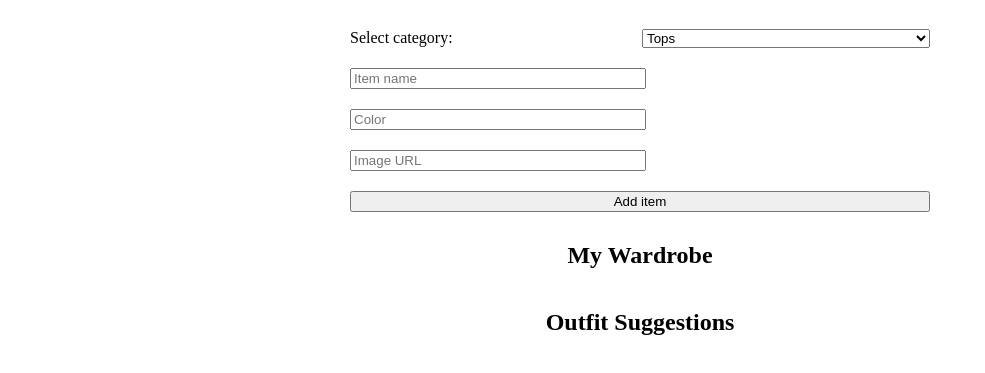
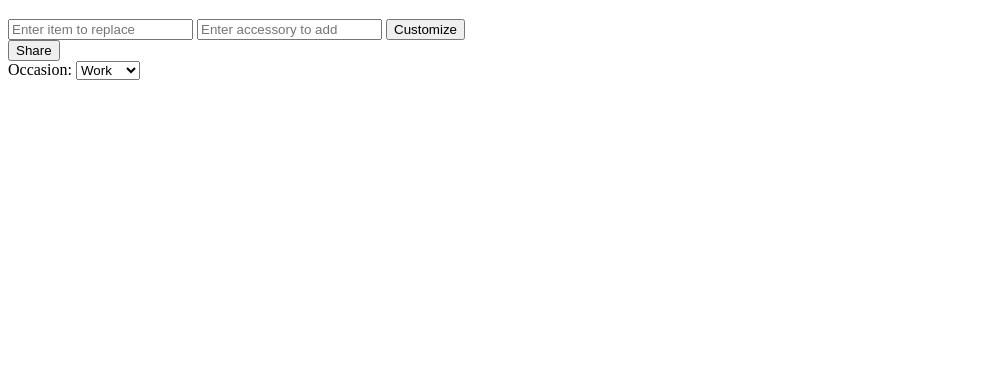
Before and after one commit to GaelKBertrand/Virtual-Wardrobe-, a plain HTML site: page index.html in a window 1280 px wide. Shown: the part 61-434 px from the top of the page, without its empty margins (0-985 px from the left). Drawn offline with Linux system fonts and the light colour scheme.

Commit message:
Update index.html

```diff
--- a/index.html
+++ b/index.html
@@ -2,36 +2,31 @@
 <html>
   <head>
     <title>Virtual Wardrobe</title>
-    <link rel="stylesheet" type="text/css" href="style.css">
+    <link rel="stylesheet" href="style.css">
   </head>
   <body>
-    <div class="container">
-      <h1>Virtual Wardrobe</h1>
-      <form>
-        <label for="category-select">Select category:</label>
-        <select id="category-select" name="category">
-          <option value="tops">Tops</option>
-          <option value="bottoms">Bottoms</option>
-          <option value="shoes">Shoes</option>
-          <option value="accessories">Accessories</option>
-        </select>
-        <input type="text" id="item-name" name="item-name" placeholder="Item name">
-        <input type="text" id="color" name="color" placeholder="Color">
-        <input type="text" id="image-url" name="image-url" placeholder="Image URL">
-        <button type="submit">Add item</button>
-      </form>
-      <div class="wardrobe">
-        <h2>My Wardrobe</h2>
-        <div class="items">
-          <!-- Wardrobe items will be displayed here -->
-        </div>
-      </div>
-      <div class="outfit-suggestions">
-        <h2>Outfit Suggestions</h2>
-        <div class="outfits">
-          <!-- Outfit suggestions will be displayed here -->
-        </div>
-      </div>
+    <h1>Virtual Wardrobe</h1>
+    <div id="weather-container">
+      <p id="weather"></p>
+    </div>
+    <div id="outfit-container">
+      <p id="outfit"></p>
+    </div>
+    <div id="customize-container">
+      <input type="text" id="item" placeholder="Enter item to replace">
+      <input type="text" id="accessory" placeholder="Enter accessory to add">
+      <button id="customize">Customize</button>
+    </div>
+    <div id="share-container">
+      <button id="share">Share</button>
+    </div>
+    <div id="occasion-container">
+      <label for="occasion">Occasion:</label>
+      <select id="occasion">
+        <option value="work">Work</option>
+        <option value="party">Party</option>
+        <option value="casual">Casual</option>
+      </select>
     </div>
     <script src="script.js"></script>
   </body>
```
